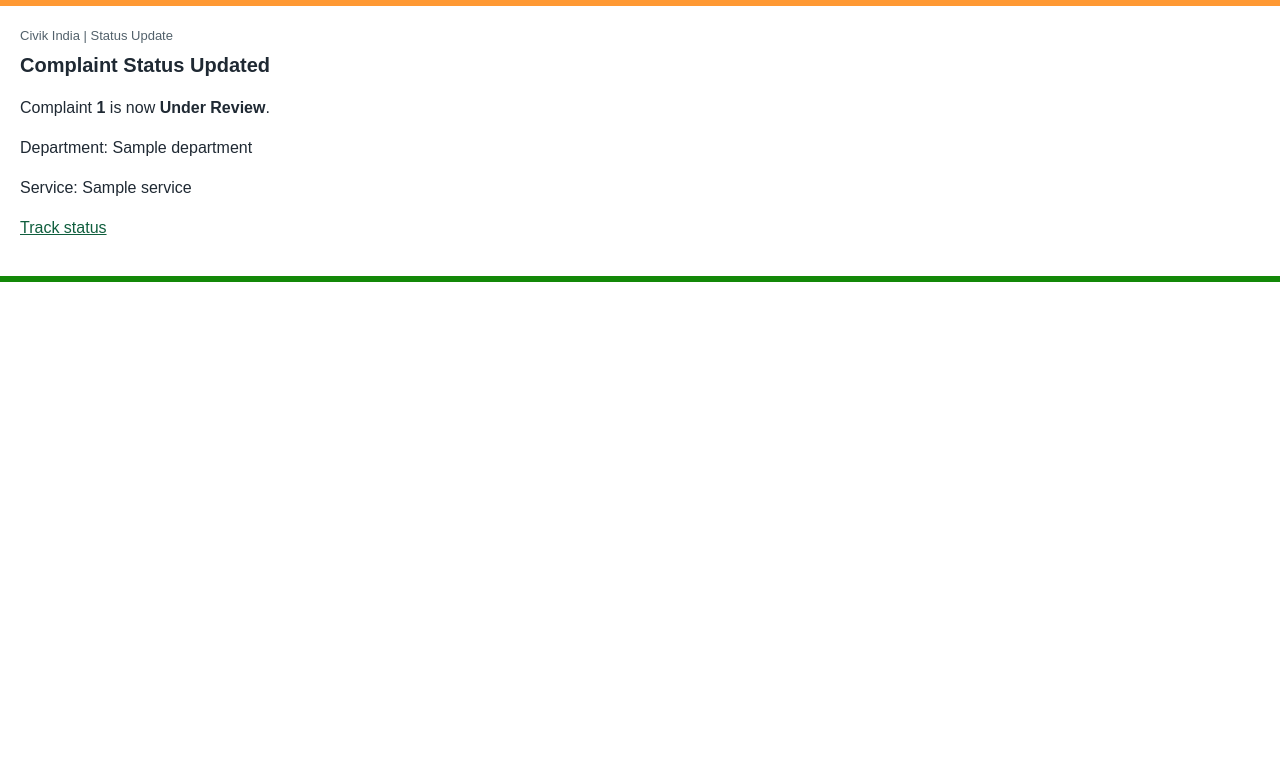
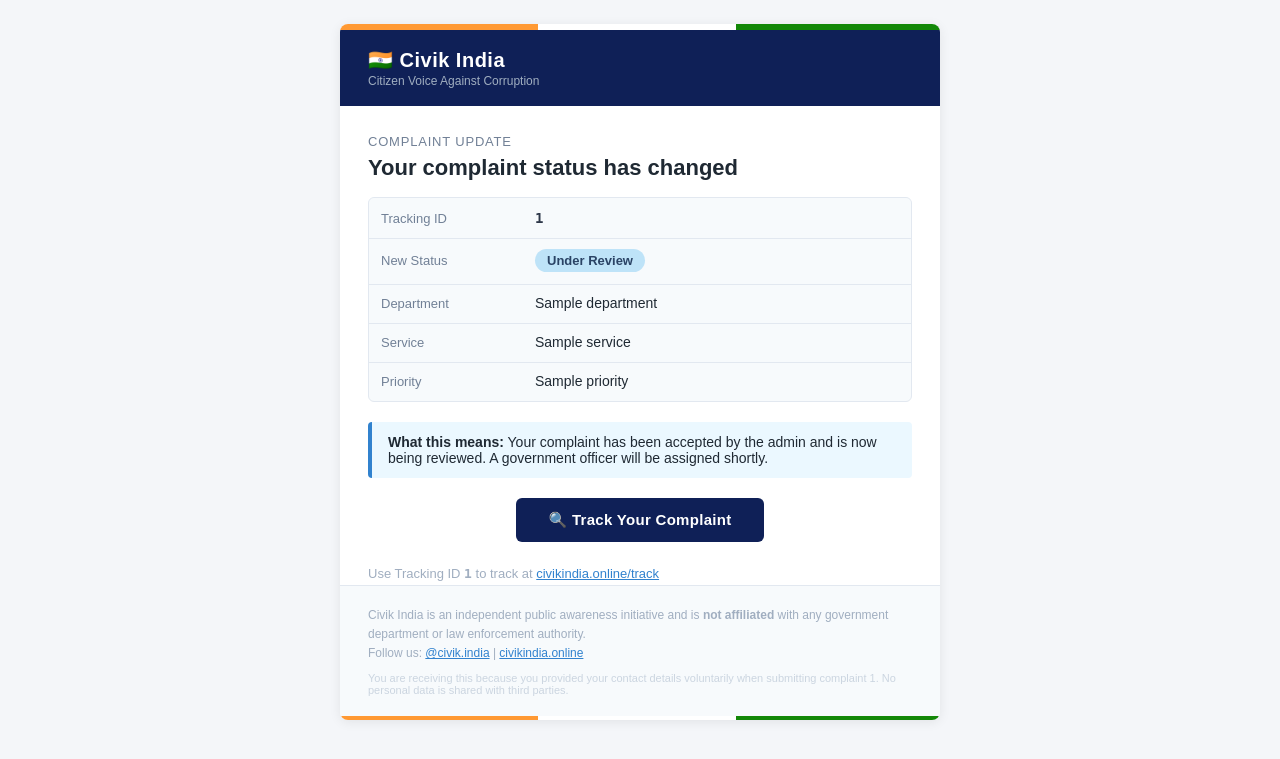
Before and after one commit to civikindia/Civik-India, a Python web app: template app/templates/email/status_update.html in a window 1280 px wide. Shown: the top 759 px of the page. Run offline with Jinja, Linux system fonts and the light colour scheme; the template is opened without the code that fills it: most values are stand-ins (such as "Sample title", 1, 10 or a date in 2020).

Commit message:
feat: Wire citizen notifications on status change + improved templates + WhatsApp + notification log UI

```diff
--- a/app/templates/admin/dashboard.html
+++ b/app/templates/admin/dashboard.html
@@ -72,6 +72,11 @@
               <i class="bi bi-megaphone"></i>
               <strong>Trending News</strong>
               <span>Ticker items</span>
+            </a>
+            <a href="{{ url_for('admin.notification_logs') }}">
+              <i class="bi bi-bell"></i>
+              <strong>Notification Logs</strong>
+              <span>Delivery records</span>
             </a>
         </div>
 
--- a/app/templates/email/status_update.html
+++ b/app/templates/email/status_update.html
@@ -1,13 +1,148 @@
 <!doctype html>
 <html lang="en">
-<body style="font-family: Arial, sans-serif; color: #1f2933; line-height: 1.5; margin: 0; padding: 0;">
-  <div style="border-top: 6px solid #ff9933; border-bottom: 6px solid #138808; padding: 20px;">
-    <p style="margin: 0; font-size: 13px; color: #52616b;">Civik India | Status Update</p>
-    <h1 style="margin: 4px 0 12px; font-size: 20px;">Complaint Status Updated</h1>
-    <p>Complaint <strong>{{ complaint.tracking_id if complaint else '' }}</strong> is now <strong>{{ new_status }}</strong>.</p>
-    <p>Department: {{ complaint.department.name if complaint and complaint.department else 'N/A' }}</p>
-    <p>Service: {{ complaint.service.name if complaint and complaint.service else 'N/A' }}</p>
-    <p><a href="{{ track_url }}" style="color: #0f5e3d;">Track status</a></p>
-  </div>
+<head><meta charset="utf-8"><meta name="viewport" content="width=device-width,initial-scale=1"></head>
+<body style="margin:0;padding:0;background:#f4f6f9;font-family:Arial,Helvetica,sans-serif;color:#1f2933;">
+
+<table role="presentation" cellpadding="0" cellspacing="0" width="100%" style="background:#f4f6f9;padding:24px 0;">
+  <tr><td align="center">
+    <table role="presentation" cellpadding="0" cellspacing="0" width="600" style="max-width:600px;background:#ffffff;border-radius:8px;overflow:hidden;box-shadow:0 2px 12px rgba(0,0,0,0.08);">
+
+      <!-- Header: Tricolour stripe -->
+      <tr>
+        <td style="background:linear-gradient(to right,#ff9933 33%,#ffffff 33%,#ffffff 66%,#138808 66%);height:6px;"></td>
+      </tr>
+
+      <!-- Logo bar -->
+      <tr>
+        <td style="background:#0f2057;padding:18px 28px;">
+          <p style="margin:0;color:#ffffff;font-size:20px;font-weight:bold;letter-spacing:0.5px;">
+            🇮🇳 Civik India
+          </p>
+          <p style="margin:2px 0 0;color:#a0aec0;font-size:12px;">Citizen Voice Against Corruption</p>
+        </td>
+      </tr>
+
+      <!-- Status badge -->
+      <tr>
+        <td style="padding:28px 28px 0;">
+          <p style="margin:0 0 6px;font-size:13px;color:#718096;text-transform:uppercase;letter-spacing:0.8px;">Complaint Update</p>
+          <h1 style="margin:0 0 16px;font-size:22px;color:#1f2933;">Your complaint status has changed</h1>
+
+          <table role="presentation" cellpadding="12" cellspacing="0" width="100%"
+                 style="background:#f7fafc;border-radius:6px;border:1px solid #e2e8f0;margin-bottom:20px;">
+            <tr>
+              <td style="font-size:13px;color:#718096;width:130px;">Tracking ID</td>
+              <td style="font-size:14px;font-weight:bold;font-family:monospace;color:#2d3748;">
+                {{ complaint.tracking_id if complaint else '—' }}
+              </td>
+            </tr>
+            <tr>
+              <td style="font-size:13px;color:#718096;border-top:1px solid #e2e8f0;padding-top:10px;">New Status</td>
+              <td style="border-top:1px solid #e2e8f0;padding-top:10px;">
+                <span style="display:inline-block;padding:4px 12px;border-radius:20px;font-size:13px;font-weight:bold;
+                  background:{% if new_status == 'Closed' %}#c6f6d5{% elif new_status in ['Rejected','Delayed'] %}#fed7d7{% elif new_status == 'Under Review' %}#bee3f8{% else %}#fefcbf{% endif %};
+                  color:{% if new_status == 'Closed' %}#22543d{% elif new_status in ['Rejected','Delayed'] %}#742a2a{% elif new_status == 'Under Review' %}#2a4365{% else %}#744210{% endif %};">
+                  {{ new_status }}
+                </span>
+              </td>
+            </tr>
+            <tr>
+              <td style="font-size:13px;color:#718096;border-top:1px solid #e2e8f0;padding-top:10px;">Department</td>
+              <td style="font-size:14px;border-top:1px solid #e2e8f0;padding-top:10px;">
+                {{ complaint.department.name if complaint and complaint.department else 'N/A' }}
+              </td>
+            </tr>
+            <tr>
+              <td style="font-size:13px;color:#718096;border-top:1px solid #e2e8f0;padding-top:10px;">Service</td>
+              <td style="font-size:14px;border-top:1px solid #e2e8f0;padding-top:10px;">
+                {{ complaint.service.name if complaint and complaint.service else 'N/A' }}
+              </td>
+            </tr>
+            {% if complaint and complaint.priority %}
+            <tr>
+              <td style="font-size:13px;color:#718096;border-top:1px solid #e2e8f0;padding-top:10px;">Priority</td>
+              <td style="font-size:14px;border-top:1px solid #e2e8f0;padding-top:10px;">{{ complaint.priority }}</td>
+            </tr>
+            {% endif %}
+          </table>
+
+          <!-- Status-specific message -->
+          {% if new_status == 'Under Review' %}
+          <p style="background:#ebf8ff;border-left:4px solid #3182ce;padding:12px 16px;border-radius:4px;font-size:14px;margin:0 0 20px;">
+            <strong>What this means:</strong> Your complaint has been accepted by the admin and is now being reviewed. A government officer will be assigned shortly.
+          </p>
+          {% elif new_status == 'Action Taken' %}
+          <p style="background:#f0fff4;border-left:4px solid #38a169;padding:12px 16px;border-radius:4px;font-size:14px;margin:0 0 20px;">
+            <strong>What this means:</strong> An officer has taken action on your complaint. Monitor the tracking page for resolution details.
+          </p>
+          {% elif new_status == 'Closed' %}
+          <p style="background:#f0fff4;border-left:4px solid #38a169;padding:12px 16px;border-radius:4px;font-size:14px;margin:0 0 20px;">
+            <strong>What this means:</strong> Your complaint has been resolved and closed. If the issue persists, you can reopen it by visiting the tracking page.
+          </p>
+          {% elif new_status == 'Rejected' %}
+          <p style="background:#fff5f5;border-left:4px solid #e53e3e;padding:12px 16px;border-radius:4px;font-size:14px;margin:0 0 20px;">
+            <strong>What this means:</strong> Your complaint could not be processed.
+            {% if complaint and complaint.rejection_reason %}
+            Reason: <em>{{ complaint.rejection_reason }}</em>
+            {% endif %}
+            You may submit a new complaint with additional evidence or clarification.
+          </p>
+          {% elif new_status == 'Delayed' %}
+          <p style="background:#fffaf0;border-left:4px solid #dd6b20;padding:12px 16px;border-radius:4px;font-size:14px;margin:0 0 20px;">
+            <strong>What this means:</strong> Your complaint has exceeded its expected resolution time. It has been automatically escalated for faster attention.
+          </p>
+          {% else %}
+          <p style="background:#f7fafc;border-left:4px solid #a0aec0;padding:12px 16px;border-radius:4px;font-size:14px;margin:0 0 20px;">
+            Your complaint status has been updated. Visit the tracking page for full details.
+          </p>
+          {% endif %}
+
+          <!-- CTA Button -->
+          <table role="presentation" cellpadding="0" cellspacing="0" width="100%" style="margin-bottom:24px;">
+            <tr>
+              <td align="center">
+                <a href="{{ track_url }}"
+                   style="display:inline-block;padding:13px 32px;background:#0f2057;color:#ffffff;text-decoration:none;
+                          border-radius:6px;font-size:15px;font-weight:bold;letter-spacing:0.3px;">
+                  🔍 Track Your Complaint
+                </a>
+              </td>
+            </tr>
+          </table>
+
+          <p style="font-size:13px;color:#a0aec0;margin:0 0 4px;">
+            Use Tracking ID <strong style="font-family:monospace;">{{ complaint.tracking_id if complaint else '' }}</strong>
+            to track at <a href="https://www.civikindia.online/track" style="color:#3182ce;">civikindia.online/track</a>
+          </p>
+
+        </td>
+      </tr>
+
+      <!-- Footer -->
+      <tr>
+        <td style="padding:20px 28px;border-top:1px solid #e2e8f0;background:#f7fafc;">
+          <p style="margin:0;font-size:12px;color:#a0aec0;line-height:1.6;">
+            Civik India is an independent public awareness initiative and is <strong>not affiliated</strong>
+            with any government department or law enforcement authority.<br>
+            Follow us: <a href="https://www.instagram.com/civik.india" style="color:#3182ce;">@civik.india</a> |
+            <a href="https://www.civikindia.online" style="color:#3182ce;">civikindia.online</a>
+          </p>
+          <p style="margin:8px 0 0;font-size:11px;color:#cbd5e0;">
+            You are receiving this because you provided your contact details voluntarily when submitting complaint
+            {{ complaint.tracking_id if complaint else '' }}.
+            No personal data is shared with third parties.
+          </p>
+        </td>
+      </tr>
+
+      <!-- Bottom stripe -->
+      <tr>
+        <td style="background:linear-gradient(to right,#ff9933 33%,#ffffff 33%,#ffffff 66%,#138808 66%);height:4px;"></td>
+      </tr>
+
+    </table>
+  </td></tr>
+</table>
+
 </body>
 </html>
```
Also changed, not shown: app/routes/admin.py (+33 -0 lines), app/tasks.py (+68 -3 lines), app/templates/admin/notification_logs.html (added, +116 -0 lines), app/templates/email/status_update.txt (+17 -6 lines), tests/test_notifications_wiring.py (added, +322 -0 lines).
